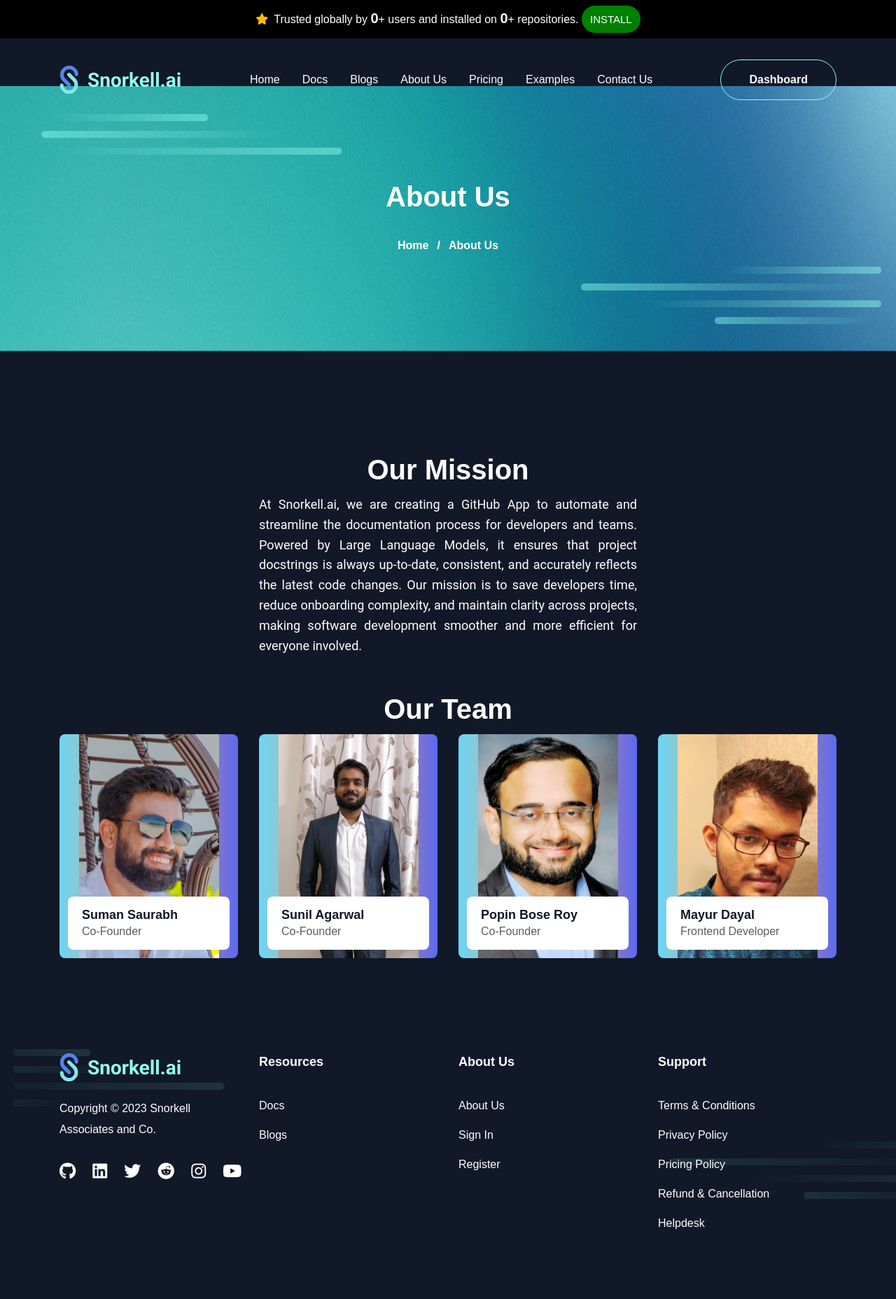
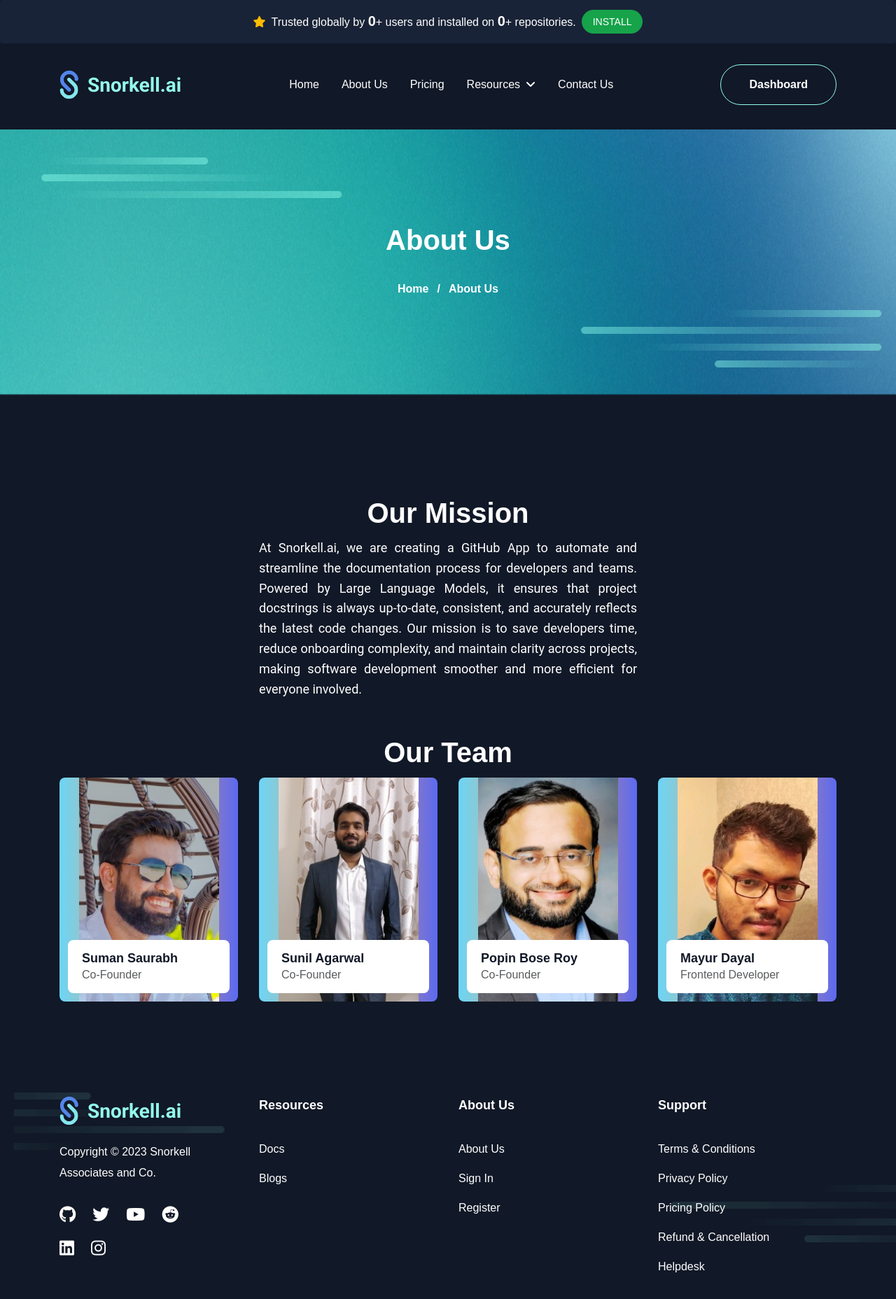
Before and after one commit to SingularityX-ai/penify-landing-page, a Next.js app: page /about-us in a window 1280 px wide. Shown: the top 1856 px of the page at 70% size. Built offline with nearby package versions, Linux system fonts and the light colour scheme.

Commit message:
Fixed minor ui related bugs
- added submenu in navigation panel
- fixed the stat count UI for better user experience
- fixed the UI for docstring example
- fixed the layout for banner and footer

```diff
--- a/src/components/container/banner/bannerTop.tsx
+++ b/src/components/container/banner/bannerTop.tsx
@@ -10,7 +10,7 @@ interface BannerTopProps {
 
 export default function BannerTop({ desc, page }: BannerTopProps) {
   return (
-    <section className="section cmn-banner">
+    <section className="section cmn-banner fix-margin-top">
       <div className="container">
         <div className="row">
           <div className="col-12">
--- a/src/components/container/banner/statCount.tsx
+++ b/src/components/container/banner/statCount.tsx
@@ -1,27 +1,20 @@
 import React from "react";
 
-const StatCount = React.memo(function StatCount({
-  repos,
-  users,
-}: {
-  repos: number;
-  users: number;
-}) {
+const StatCount = React.memo(function StatCount({ repos, users }: { repos: number; users: number }) {
   return (
-    <div className="fw-medium bg-black text-center p-2">
-      <i className="fa-solid fa-star me-2" style={{ color: "#ffbc00" }}></i>
-      Trusted globally by{" "}
-      <strong className="text-white fw-bold fs-5">
-        {Math.floor(users / 10) * 10}
-      </strong>
-      + users and installed on{" "}
-      <strong className="text-white fw-bold fs-5">
-        {Math.floor(repos / 100) * 100}
-      </strong>
-      + repositories.
-      {' '}
-      <a href="https://github.com/apps/snorkell-ai" target="_blank">
-        <button className="btn btn-success install-button-success">INSTALL</button>
+    <div className="stats__counter">
+      <p className="fw-medium text-center">
+        <i className="fa-solid fa-star me-2" style={{ color: "#ffbc00" }}></i>
+        <span>
+          Trusted globally by <strong className="text-white fw-bold fs-5">{Math.floor(users / 10) * 10}</strong>
+        </span>
+        <span>
+          + users and installed on <strong className="text-white fw-bold fs-5">{Math.floor(repos / 100) * 100}</strong>+ repositories.
+        </span>
+      </p>
+
+      <a href="https://github.com/apps/snorkell-ai" target="_blank" rel="noopener noreferrer" className="btn btn-success install-button-success">
+        INSTALL
       </a>
     </div>
   );
--- a/src/components/layout/Footer.tsx
+++ b/src/components/layout/Footer.tsx
@@ -3,13 +3,67 @@ import Link from "next/link";
 import AnimeOne from "public/images/footer-anime-one.png";
 import AnimeTwo from "public/images/footer-anime-two.png";
 import snorkellLogo from "public/asset/snorkell-dark-logo.svg";
+import { Fragment } from "react";
 
-export default function Footer () {
+export default function Footer() {
+  const footerData = {
+    socials: [
+      {
+        link: "https://github.com/SingularityX-ai/",
+        title: "GitHub",
+        icon: "fa-github",
+      },
+      {
+        link: "https://twitter.com/Snorkell_ai",
+        title: "Twitter",
+        icon: "fa-twitter",
+      },
+      {
+        link: "https://www.youtube.com/@Snorkell-ai-ck6sg",
+        title: "Youtube",
+        icon: "fa-youtube",
+      },
+      {
+        link: "https://www.reddit.com/user/snorkell_/",
+        title: "Reddit",
+        icon: "fa-reddit",
+      },
+      {
+        link: "https://www.linkedin.com/company/snorkell-ai/",
+        title: "LinkedIn",
+        icon: "fa-linkedin",
+      },
+      {
+        link: "https://www.instagram.com/snorkell.ai/",
+        title: "Instagram",
+        icon: "fa-instagram",
+      },
+    ],
+
+    supports: [
+      {
+        link: "https://production-gateway.snorkell.ai/api/toc",
+        title: "Terms & Conditions",
+      },
+      {
+        link: "https://production-gateway.snorkell.ai/api/privacy-policy",
+        title: "Privacy Policy",
+      },
+      {
+        link: "https://production-gateway.snorkell.ai/api/toc#fees-and-pricing",
+        title: "Pricing Policy",
+      },
+      {
+        link: "https://production-gateway.snorkell.ai/api/refund-policy",
+        title: "Refund & Cancellation",
+      },
+    ],
+  };
   return (
     <footer className="footer section">
       <div className="container">
         <div className="row items-gap-two">
-        <div className="col-12 col-sm-6 col-lg-3">
+          <div className="col-12 col-sm-6 col-lg-3">
             <div className="footer__single" data-aos="fade-up" data-aos-duration="600">
               <Link href="/" className="logo" aria-label="Snorkell brand logo">
                 <Image src={snorkellLogo} alt="snorkell.ai brand logo" loading="lazy" />
@@ -17,26 +71,14 @@ export default function Footer () {
 
               <p>Copyright &copy; 2023 Snorkell Associates and Co.</p>
 
-              <div className="social">
-                <Link href="https://github.com/SingularityX-ai/" target="_blank" aria-label="Github URL">
-                  <i className="fa-brands fa-github"></i>
-                </Link>
-
-                <Link href="https://www.linkedin.com/company/snorkell-ai/" target="_blank" aria-label="LinkedIn URL">
-                  <i className="fa-brands fa-linkedin"></i>
-                </Link>
-                <Link href="https://twitter.com/Snorkell_ai" target="_blank" aria-label="Twitter URL">
-                  <i className="fa-brands fa-twitter"></i>
-                </Link>
-                <Link href="https://www.reddit.com/user/snorkell_" target="_blank" aria-label="Reddit URL">
-                  <i className="fa-brands fa-reddit"></i>
-                </Link>
-                <Link href="https://www.instagram.com/snorkell.ai/" target="_blank" aria-label="Instagram URL">
-                  <i className="fa-brands fa-instagram"></i>
-                </Link>
-                <Link href="https://www.youtube.com/@Snorkell-ai-ck6sg" target="_blank" aria-label="Youtube URL">
-                  <i className="fa-brands fa-youtube"></i>
-                </Link>
+              <div className="social" style={{ maxWidth: "200px", flexWrap: "wrap" }}>
+                {footerData.socials.map(({ link, title, icon }) => (
+                  <Fragment key={title}>
+                    <Link href={link} target="_blank" rel="noopener noreferrer" title={`${title} URL`} aria-label={`${title} URL`}>
+                      <i className={`fa-brands ${icon}`}></i>
+                    </Link>
+                  </Fragment>
+                ))}
               </div>
             </div>
           </div>
@@ -45,11 +87,15 @@ export default function Footer () {
               <h6 className="h5">Resources</h6>
               <ul>
                 <li>
-                  <Link href="https://docs.snorkell.ai/" target="_blank" aria-label="Privacy Policy">Docs</Link>
+                  <Link href="https://docs.snorkell.ai/" target="_blank" aria-label="Privacy Policy">
+                    Docs
+                  </Link>
                 </li>
 
                 <li>
-                  <Link href="https://blogs.snorkell.ai/" target="_blank" aria-label="Terms & Conditions">Blogs</Link>
+                  <Link href="https://blogs.snorkell.ai/" target="_blank" aria-label="Terms & Conditions">
+                    Blogs
+                  </Link>
                 </li>
               </ul>
             </div>
@@ -60,15 +106,21 @@ export default function Footer () {
               <h6 className="h5">About Us</h6>
               <ul>
                 <li>
-                  <Link href="/about-us" target="_self" aria-label="About Us" >About Us</Link>
+                  <Link href="/about-us" target="_self" aria-label="About Us">
+                    About Us
+                  </Link>
                 </li>
 
                 <li>
-                  <Link href="https://dashboard.snorkell.ai/auth/login" target="_blank" aria-label="Sign In to Dashboard">Sign In</Link>
+                  <Link href="https://dashboard.snorkell.ai/auth/login" target="_blank" aria-label="Sign In to Dashboard">
+                    Sign In
+                  </Link>
                 </li>
 
                 <li>
-                  <Link href="https://dashboard.snorkell.ai/auth/sign-up" target="_blank" aria-label="Register">Register</Link>
+                  <Link href="https://dashboard.snorkell.ai/auth/sign-up" target="_blank" aria-label="Register">
+                    Register
+                  </Link>
                 </li>
               </ul>
             </div>
@@ -78,34 +130,26 @@ export default function Footer () {
             <div className="footer__single" data-aos="fade-up" data-aos-duration="600" data-aos-delay="600">
               <h6 className="h5">Support</h6>
               <ul>
+                {footerData.supports.map(({ link, title }) => (
+                  <li key={title}>
+                    <Link href={link} target="_blank" rel="noopener noreferrer">
+                      {title}
+                    </Link>
+                  </li>
+                ))}
                 <li>
-                  <Link href="https://production-gateway.snorkell.ai/api/toc" target="_blank" aria-label="Terms & Conditions">Terms & Conditions</Link>
-                </li>
-                <li>
-                  <Link href="https://production-gateway.snorkell.ai/api/privacy-policy" target="_blank" aria-label="Privacy Policy">Privacy Policy</Link>
-                </li>
-                <li>
-                  <Link href="https://production-gateway.snorkell.ai/api/toc#fees-and-pricing" target="_blank" aria-label="Refund and Cancellation Policy">Pricing Policy</Link>
-                </li>
-                <li>
-                  <Link href="https://production-gateway.snorkell.ai/api/refund-policy" target="_blank" aria-label="Refund and Cancellation Policy">Refund & Cancellation</Link>
-                </li>
-
-
-                <li>
-                  <Link href="/contact-us" target="_self" aria-label="Helpdesk">Helpdesk </Link>
+                  <Link href="/contact-us">Helpdesk</Link>
                 </li>
               </ul>
             </div>
           </div>
-
         </div>
 
         <div className="anime">
-          <Image src={AnimeOne} alt="animate background" className="one" loading="lazy"/>
+          <Image src={AnimeOne} alt="animate background" className="one" loading="lazy" />
           <Image src={AnimeTwo} alt="animate background" className="two" loading="lazy" />
         </div>
       </div>
     </footer>
-  )
+  );
 }
--- a/src/components/layout/Header.tsx
+++ b/src/components/layout/Header.tsx
@@ -16,36 +16,48 @@ export default function Header({ isNavOpen, setIsNavOpen }: HeaderProps) {
     repos: 0,
     users: 0,
   });
+  const [openSubMenu, setOpenSubMenu] = useState<string | null>(null);
 
-  // window resize
+  const handleSubMenu = (submenu: string) => {
+    setOpenSubMenu(submenu === openSubMenu ? null : submenu);
+  };
+
+  const isSubMenuOpen = (submenu: string) => {
+    return submenu === openSubMenu ? "nav__dropdown-active" : "";
+  };
+
+  const isSubMenuButton = (submenu: string) => {
+    return submenu === openSubMenu ? "nav__menu-link--dropdown-active" : "";
+  };
+
   useEffect(() => {
-    const handleResize = () => setIsNavOpen(false);
-    window.addEventListener("resize", handleResize);
-    axiosInstance
-        .get("v1/analytics/usage/count")
-        .then(({ data }) =>
-          setCounter(() => ({ repos: data.repos, users: data.users }))
-        );
-    return () => window.removeEventListener("resize", handleResize);
-  }, []);
+    const handleResize = () => {
+      setIsNavOpen(false);
+      setOpenSubMenu(null);
+    };
 
-  // window scrolled
-  useEffect(() => {
     const handleScroll = () => {
       const scrollPos = window.scrollY;
       setIsScrolled(scrollPos > 100);
     };
 
+    window.addEventListener("resize", handleResize);
     window.addEventListener("scroll", handleScroll);
-    return () => window.removeEventListener("scroll", handleScroll);
+
+    // Fetch data on component mount
+    axiosInstance.get("v1/analytics/usage/count").then(({ data }) => setCounter(data));
+
+    return () => {
+      window.removeEventListener("resize", handleResize);
+      window.removeEventListener("scroll", handleScroll);
+    };
   }, []);
 
   return (
     <header className={`header header--dark ${isScrolled ? "header-active" : ""}`}>
-      {!isScrolled ? <StatCount repos={counter.repos} users={counter.users}/> : null}
+      {!isScrolled ? <StatCount repos={counter.repos} users={counter.users} /> : null}
       <div className="container">
         <div className="row">
-
           <div className="col-lg-12">
             <div className="nav">
               <div className="nav__content">
@@ -55,7 +67,7 @@ export default function Header({ isNavOpen, setIsNavOpen }: HeaderProps) {
                   </Link>
                 </div>
 
-                <div className={`nav__menu ${isNavOpen ? "nav__menu-active" : "" }`}>
+                <div className={`nav__menu ${isNavOpen ? "nav__menu-active" : ""}`}>
                   <div className="nav__menu-logo d-flex d-xl-none">
                     <Link href="/" className="text-center hide-nav" aria-label="Snorkell brand logo">
                       <Image src={snorkellLogo} alt="snorkell.ai brand logo" priority />
@@ -68,29 +80,55 @@ export default function Header({ isNavOpen, setIsNavOpen }: HeaderProps) {
 
                   <ul className="nav__menu-items">
                     <li className="nav__menu-item">
-                      <Link href="/" className="nav__menu-link hide-nav" aria-label="Home">Home</Link>
-                    </li>
-                    <li className="nav__menu-item">
-                      <Link href="https://docs.snorkell.ai/" className="nav__menu-link hide-nav" aria-label="Docs" target="_blank">Docs</Link>
-                    </li>
-                    <li className="nav__menu-item">
-                      <Link href="https://blogs.snorkell.ai/" className="nav__menu-link hide-nav" aria-label="Blogs" target="_blank">Blogs</Link>
+                      <Link href="/" className="nav__menu-link hide-nav" aria-label="Home">
+                        Home
+                      </Link>
                     </li>
 
                     <li className="nav__menu-item">
-                      <Link href="/about-us" className="nav__menu-link hide-nav" aria-label="About Us">About Us</Link>
+                      <Link href="/about-us" className="nav__menu-link hide-nav" aria-label="About Us">
+                        About Us
+                      </Link>
                     </li>
 
                     <li className="nav__menu-item">
-                      <Link href="/?scrollTo=pricing" className="nav__menu-link hide-nav" aria-label="About Us">Pricing</Link>
+                      <Link href="/?scrollTo=pricing" className="nav__menu-link hide-nav" aria-label="About Us">
+                        Pricing
+                      </Link>
+                    </li>
+
+                    <li className="nav__menu-item nav__menu-item--dropdown">
+                      <button className={`${isSubMenuButton("resources")} nav__menu-link nav__menu-link--dropdown`} onClick={() => handleSubMenu("resources")}>
+                        Resources
+                      </button>
+
+                      <div className={`${isSubMenuOpen("resources")} nav__dropdown`}>
+                        <ul>
+                          <li>
+                            <Link href="https://docs.snorkell.ai/" className="nav__dropdown-item hide-nav" target="_blank" rel="noopener noreferrer">
+                              Docs
+                            </Link>
+                          </li>
+
+                          <li>
+                            <Link href="https://blogs.snorkell.ai/" className="nav__dropdown-item hide-nav" target="_blank" rel="noopener noreferrer">
+                              Blogs
+                            </Link>
+                          </li>
+
+                          <li>
+                            <Link href="/?scrollTo=exampleOverview" className="nav__dropdown-item hide-nav">
+                              Examples
+                            </Link>
+                          </li>
+                        </ul>
+                      </div>
                     </li>
 
                     <li className="nav__menu-item">
-                      <Link href="/?scrollTo=exampleOverview" scroll={false} className="nav__menu-link hide-nav" aria-label="Examples">Examples</Link>
-                    </li>
-
-                    <li className="nav__menu-item">
-                      <Link href="/contact-us" className="nav__menu-link hide-nav" aria-label="Contact Us">Contact Us</Link>
+                      <Link href="/contact-us" className="nav__menu-link hide-nav" aria-label="Contact Us">
+                        Contact Us
+                      </Link>
                     </li>
 
                     <li className="nav__menu-item d-block d-md-none">
@@ -132,5 +170,5 @@ export default function Header({ isNavOpen, setIsNavOpen }: HeaderProps) {
 
       <div className={`${isNavOpen ? " backdrop-active" : ""} backdrop`} onClick={() => setIsNavOpen(false)}></div>
     </header>
-  )
+  );
 }
--- a/src/styles/_responsive.scss
+++ b/src/styles/_responsive.scss
@@ -1218,6 +1218,32 @@
   }
 }
 
+@media screen and (max-width: 664px) {
+  .banner-one {
+    padding-top: 240px;
+  }
+}
+
+.fix-margin-top {
+  @media screen and (max-width: 569px) {
+    margin-top: 235px;
+  }
+
+  @media screen and (min-width: 570px) and (max-width: 663px) {
+    margin-top: 202px;
+  }
+
+  @media screen and (min-width: 664px) and (max-width: 767px) {
+    margin-top: 164px;
+  }
+  @media screen and (min-width: 768px) and (max-width: 1199px) {
+    margin-top: 152px;
+  }
+
+  @media screen and (min-width: 1200px) {
+    margin-top: 180px;
+  }
+}
 /* ====
  --------- (6.0) responsive styles end ---------
  ==== */
--- a/src/styles/layout/_header.scss
+++ b/src/styles/layout/_header.scss
@@ -388,17 +388,29 @@
   }
 }
 
-.install-button-success{
-  background-color: green;
-  color: white;
-  padding: 12px;
-  font-size: 15px;
-  font-weight: 500
-}
+.stats__counter {
+  padding: 14px;
+  border-radius: 4px;
+  background-color: #192337;
 
-.install-button-success:hover {
-  background-color: darkgreen;
-  color: white;
+  display: flex;
+  align-items: center;
+  justify-content: center;
+  flex-wrap: wrap;
+  gap: 8px;
+
+  .install-button-success {
+    max-width: 124px;
+    background-color: #16a34a;
+    color: white;
+    padding: 10px 16px;
+    font-size: 14px;
+    font-weight: 500;
+
+    &:hover {
+      background-color: #15803d;
+    }
+  }
 }
 /* ====
  --------- (4.1) header styles end ---------
```
Also changed, not shown: src/components/container/overview/overviewMid.tsx (+40 -115 lines).
